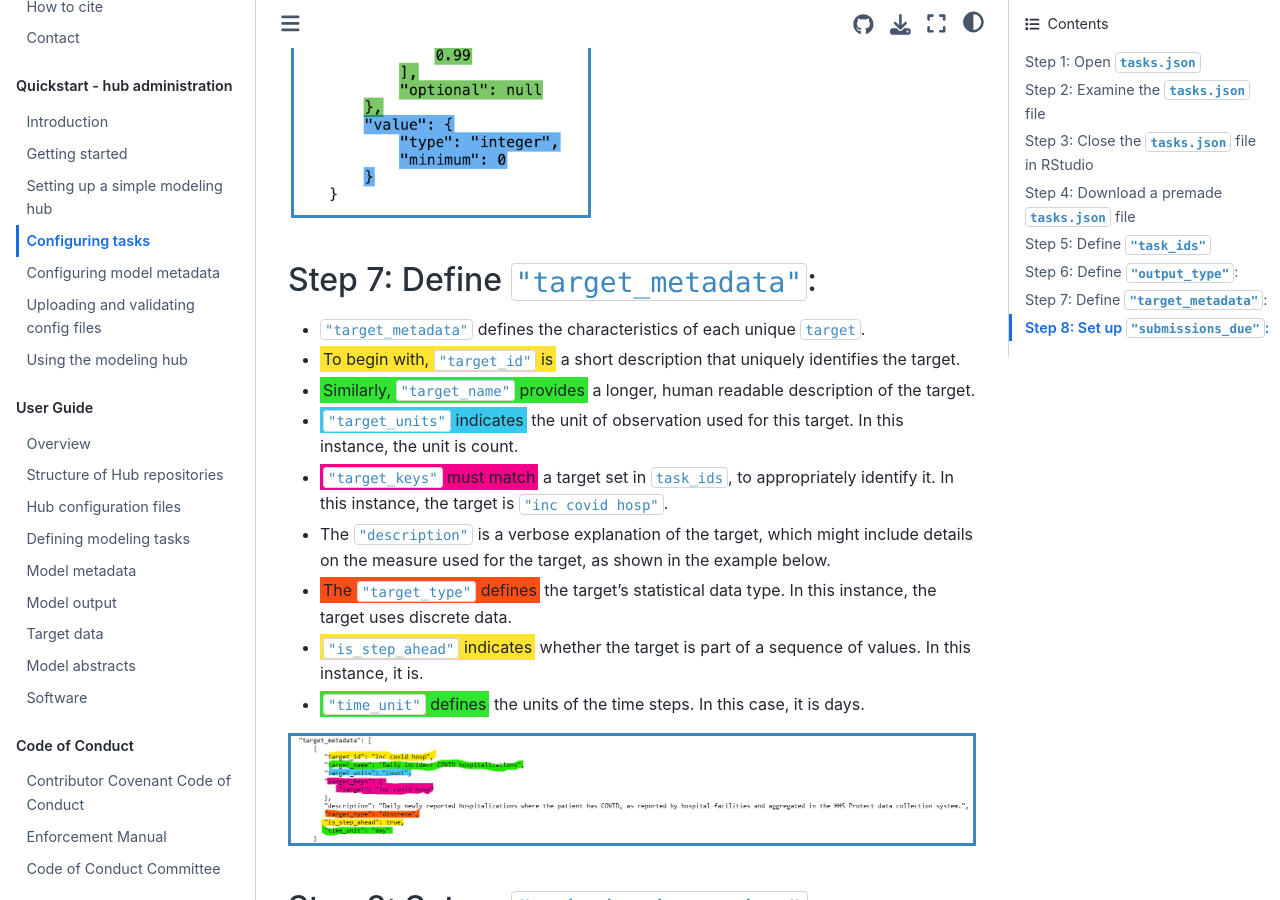
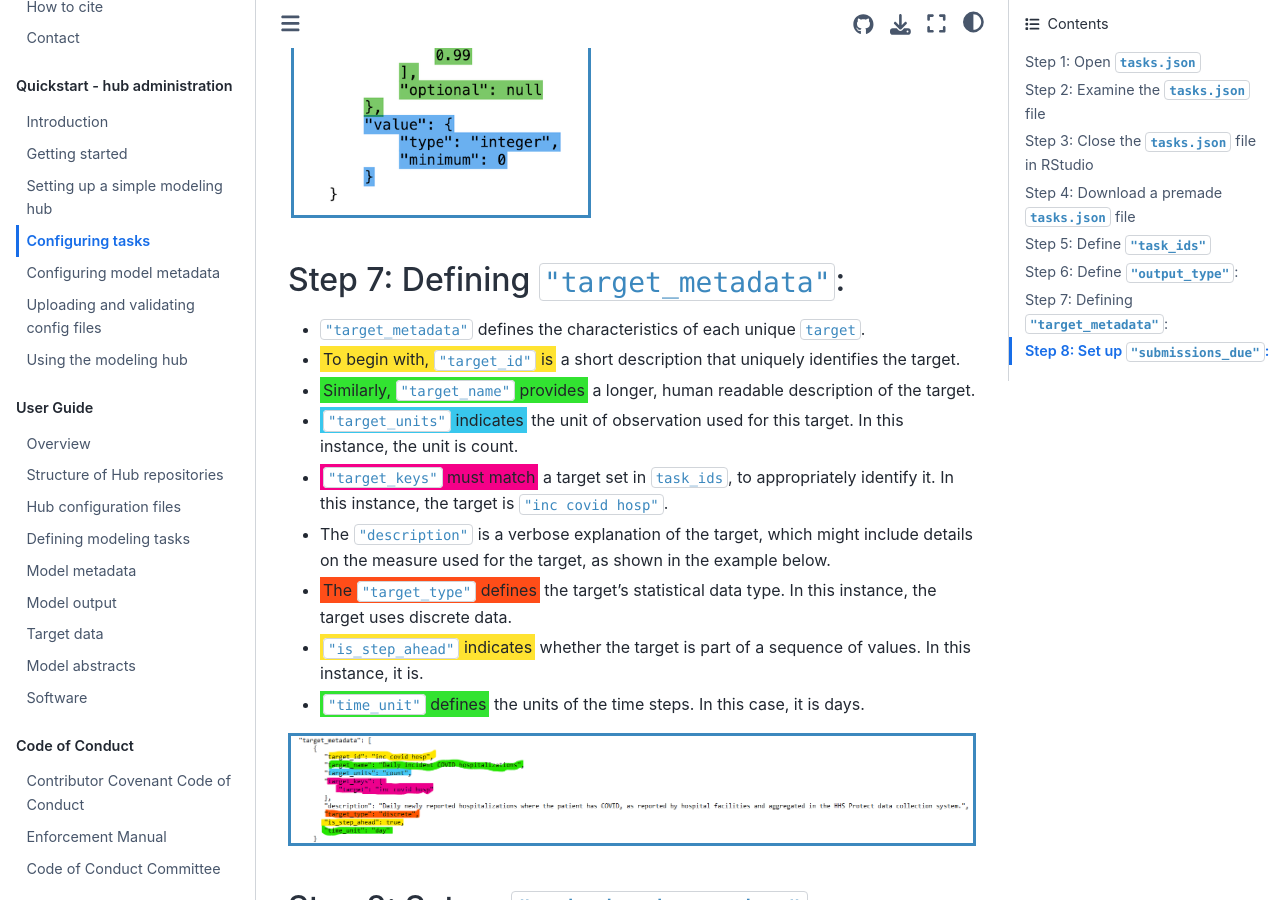
Before and after one commit to hubverse-org/hubDocs, a Sphinx documentation site: the page built from docs/source/quickstart-hub-admin/tasks-config.md, in a window 1280 px wide and 900 px high, scrolled down 8169 px. Built offline with Sphinx 7.4.7 and the Sphinx Book theme 1.1.4, drawn with Linux system fonts in a browser that asks for light colours.

Commit message:
"Gerunding" the heading

````diff
--- a/docs/source/quickstart-hub-admin/tasks-config.md
+++ b/docs/source/quickstart-hub-admin/tasks-config.md
@@ -202,7 +202,7 @@
 :width: 300px
 ```
 
-## Step 7: Define `"target_metadata"`:
+## Step 7: Defining `"target_metadata"`:
 - `"target_metadata"` defines the characteristics of each unique `target`.
 - <mark style="background-color: #FFE331">To begin with, `"target_id"` is</mark> a short description that uniquely identifies the target.
 - <mark style="background-color: #32E331">Similarly, `"target_name"` provides</mark> a longer, human readable description of the target.
````
